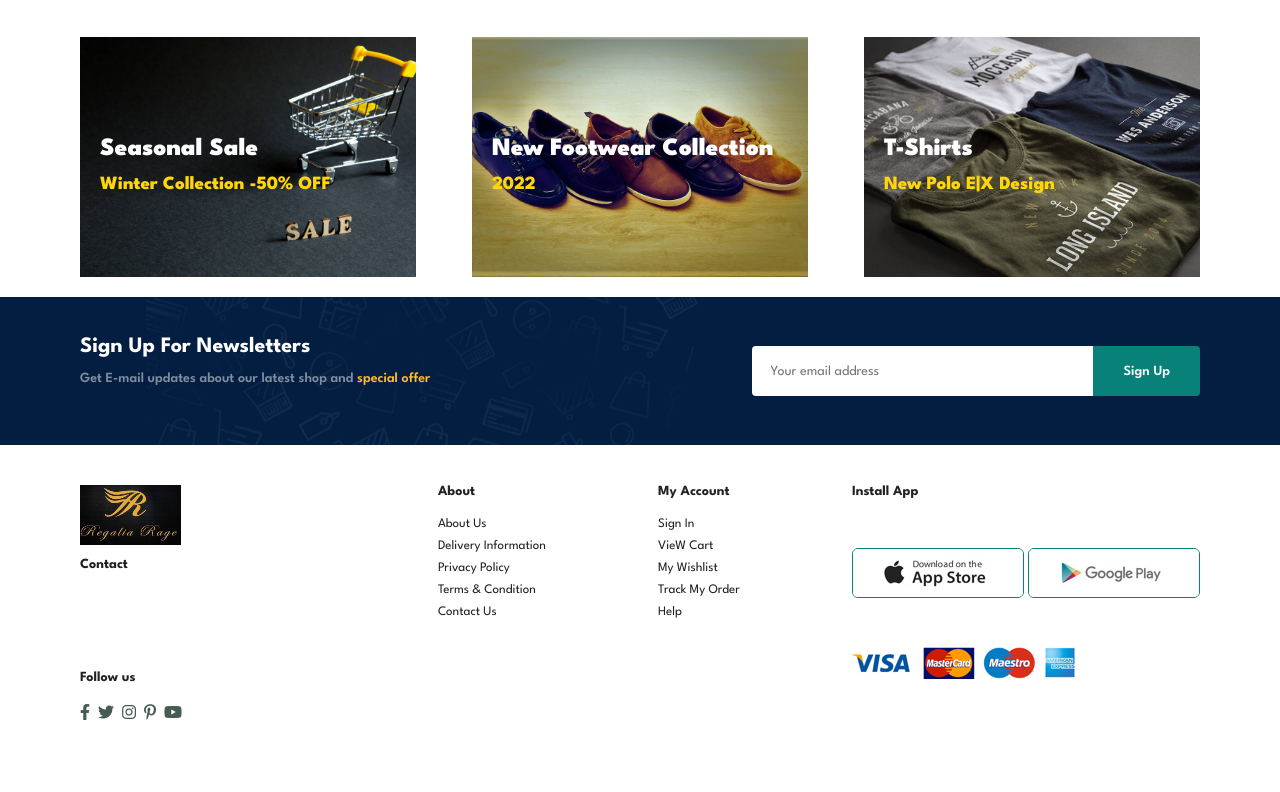
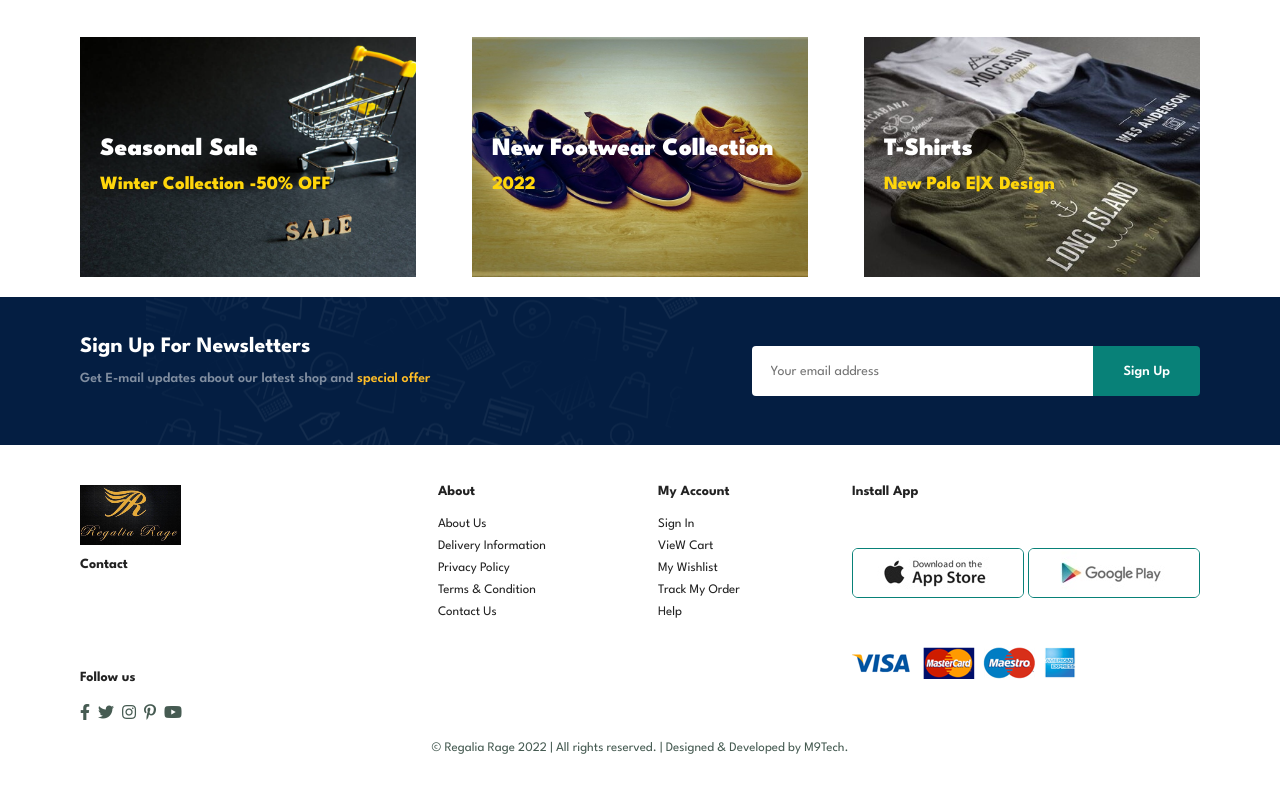
Before and after one commit to M-Rifat/Online-Clothing-Website, a plain HTML site: page index.html in a window 1280 px wide. Shown: the part 4864-5656 px from the top of the page. Drawn offline with Linux system fonts and the light colour scheme.

Commit message:
added some

```diff
--- a/style.css
+++ b/style.css
@@ -481,6 +481,9 @@ footer .copyright{
     width: 100%;
     text-align: center;
 }
+footer .copyright p{
+    color:#465b52 ;
+}
 
 
 /*shop-page*/
```
